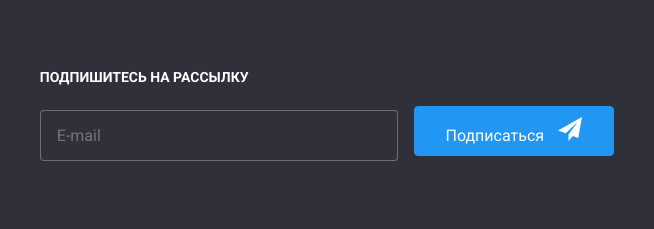
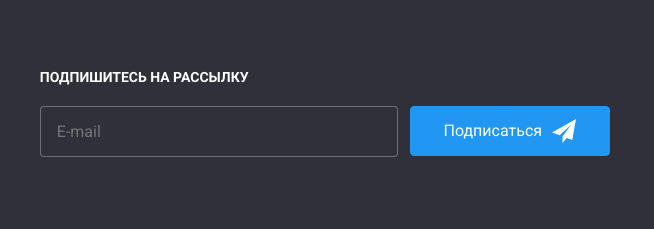
Before and after one commit to Togzhan22/goit-markup-hw-06, a plain HTML site: page index.html in a window 1280 px wide. Shown: the part 2677-2906 px from the top of the page, 587-1241 px from the left. Drawn offline with nearby package versions, Linux system fonts and the light colour scheme.

Commit message:
Завершили работу над ошибками

```diff
--- a/css/styles.css
+++ b/css/styles.css
@@ -321,6 +321,7 @@
         left: 0;
         width: 100%;
         height: 100%;
+        z-index: 2;
         background-color: rgba(0, 0, 0, 0.1);
         opacity: 1;
         transition: opacity 250ms cubic-bezier(0.4, 0, 0.2, 1), visibility 250ms cubic-bezier(0.4, 0, 0.2, 1);
@@ -915,7 +916,9 @@
         margin-left: 93px;
     }
 
-    .mailing {}
+    .mailing {
+        display: flex
+    }
 
     .footer-title-form {
         font-weight: 700;
@@ -947,6 +950,9 @@
         margin-left: 12px;
         border-radius: 4px;
         border: 1px solid #2196F3;
+        display: flex;
+        align-items: center;
+        justify-content: center;
     }
 
     .send-icon {
--- a/index.html
+++ b/index.html
@@ -511,8 +511,8 @@
                     </ul>
                 </div>
                 <div class="footer-mailing">
+                    <h3 class="footer-title-form">ПОДПИШИТЕСЬ НА РАССЫЛКУ</h3>
                     <form class="mailing">
-                        <h3 class="footer-title-form">ПОДПИШИТЕСЬ НА РАССЫЛКУ</h3>
                         <input type="email" class="mail" placeholder="E-mail" name="mail" required />
                         <button type="submit" class="subscribe">
               Подписаться
```
